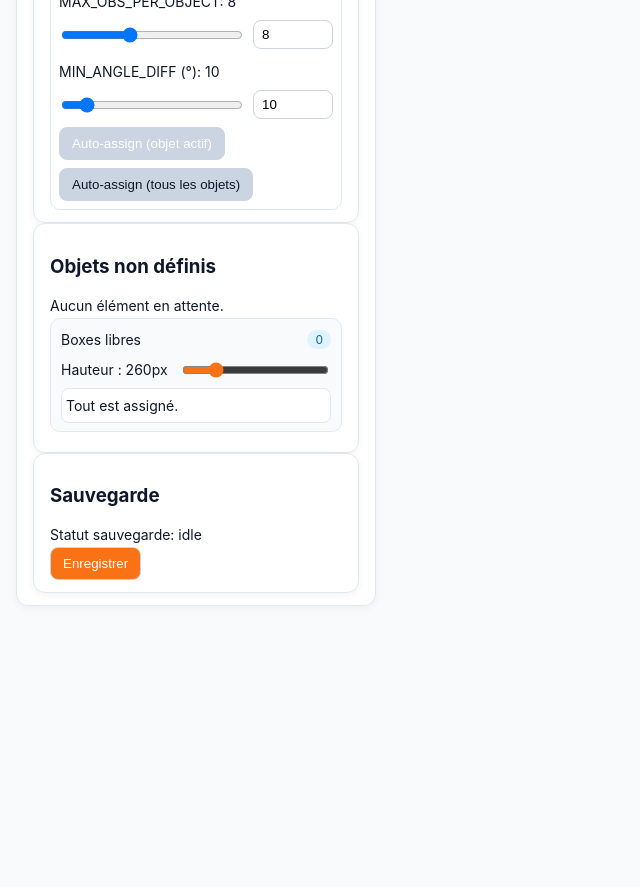
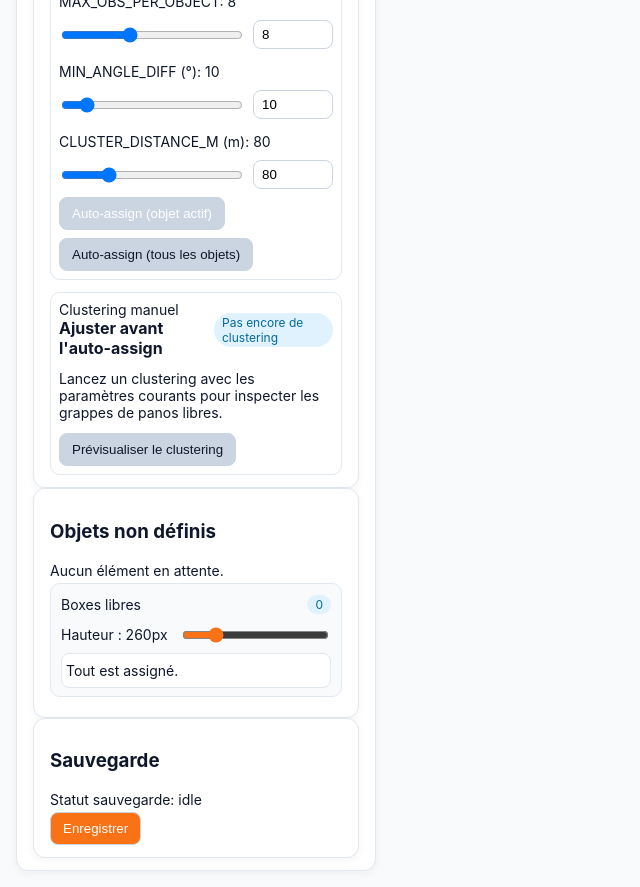
Before and after one commit to tokojimo/PanoObjectLocator, a React (Vite) app: page / in a window 1280 px wide. Shown: the part 860-1747 px from the top of the page, without its empty margins (0-640 px from the left). Before the commit the page ends 1482 px from the top, so only its background shows below. Built offline with nearby package versions, Linux system fonts and the light colour scheme.

Commit message:
Add manual clustering preview controls

```diff
--- a/src/components/ObjectPanel.tsx
+++ b/src/components/ObjectPanel.tsx
@@ -1,11 +1,13 @@
 import { useMemo, useState } from 'react';
-import { AutoAssignConfig, autoAssignObjectsProgressive } from '../state/autoAssign';
+import { AutoAssignConfig, autoAssignObjectsProgressive, previewPanoClusters } from '../state/autoAssign';
 import { selectObservationAssignments } from '../state/selectors';
 import { useStore } from '../state/store';
 
 export default function ObjectPanel() {
   const { state, dispatch } = useStore();
   const [error, setError] = useState<string | undefined>();
+  const [clusterError, setClusterError] = useState<string | undefined>();
+  const [isPreviewing, setIsPreviewing] = useState(false);
   const objects = useMemo(() => Object.values(state.objectsById), [state.objectsById]);
   const assignments = useMemo(() => selectObservationAssignments(state), [state.observationsByObjectId]);
   const unassignedCount = useMemo(
@@ -46,6 +48,37 @@ export default function ObjectPanel() {
       setError(message);
     } finally {
       dispatch({ type: 'setAutoAssignProgress', payload: null });
+    }
+  };
+
+  const runClusterPreview = async () => {
+    setClusterError(undefined);
+    setIsPreviewing(true);
+    try {
+      const clusters = await Promise.resolve(
+        previewPanoClusters(
+          {
+            panosById: state.panosById,
+            detectionsById: state.detectionsById,
+            observationsByObjectId: state.observationsByObjectId,
+          },
+          state.ui.autoAssign
+        )
+      );
+
+      dispatch({
+        type: 'setClusterPreview',
+        payload: {
+          clusters,
+          params: { clusterDistanceM: state.ui.autoAssign.clusterDistanceM },
+        },
+      });
+    } catch (err) {
+      console.error('Cluster preview failed', err);
+      const message = err instanceof Error ? err.message : 'Erreur inconnue lors du clustering.';
+      setClusterError(message);
+    } finally {
+      setIsPreviewing(false);
     }
   };
 
@@ -200,6 +233,29 @@ export default function ObjectPanel() {
               />
             </div>
           </label>
+          <label className="field">
+            <div className="status">
+              CLUSTER_DISTANCE_M (m): {state.ui.autoAssign.clusterDistanceM}
+            </div>
+            <div className="field-controls">
+              <input
+                type="range"
+                min={10}
+                max={300}
+                step={5}
+                value={state.ui.autoAssign.clusterDistanceM}
+                onChange={(e) => handleConfigChange('clusterDistanceM', Number(e.target.value))}
+              />
+              <input
+                type="number"
+                min={0}
+                max={500}
+                step={5}
+                value={state.ui.autoAssign.clusterDistanceM}
+                onChange={(e) => handleConfigChange('clusterDistanceM', Number(e.target.value))}
+              />
+            </div>
+          </label>
         </div>
         <div className="button-row" style={{ marginTop: 8 }}>
           <button
@@ -227,6 +283,67 @@ export default function ObjectPanel() {
           </div>
         )}
       </div>
+      <div className="card" style={{ marginTop: 12 }}>
+        <div className="card-header">
+          <div>
+            <div className="status" style={{ margin: 0 }}>
+              Clustering manuel
+            </div>
+            <strong>Ajuster avant l'auto-assign</strong>
+          </div>
+          <span className="badge">
+            {state.ui.clusterPreview
+              ? `${state.ui.clusterPreview.clusters.length} clusters`
+              : 'Pas encore de clustering'}
+          </span>
+        </div>
+        <div className="status" style={{ marginBottom: 8 }}>
+          Lancez un clustering avec les paramètres courants pour inspecter les grappes de panos libres.
+        </div>
+        {clusterError && (
+          <div className="status" style={{ color: '#e11d48', marginBottom: 8 }}>
+            {clusterError}
+          </div>
+        )}
+        <div className="button-row" style={{ marginTop: 4 }}>
+          <button
+            type="button"
+            className="secondary"
+            onClick={runClusterPreview}
+            disabled={!hasDetections || isRunning || isPreviewing}
+          >
+            {isPreviewing ? 'Calcul…' : 'Prévisualiser le clustering'}
+          </button>
+          {state.ui.clusterPreview && (
+            <div className="status" style={{ margin: 0 }}>
+              Distance ≤ {state.ui.clusterPreview.params.clusterDistanceM} m — dernière mise à jour :{' '}
+              {new Date(state.ui.clusterPreview.updatedAt).toLocaleTimeString()}
+            </div>
+          )}
+        </div>
+        {state.ui.clusterPreview && (
+          <div className="cluster-grid">
+            {state.ui.clusterPreview.clusters.slice(0, 20).map((cluster, idx) => (
+              <div key={`${cluster.panoIds.join('-')}-${idx}`} className="cluster-card">
+                <div className="status" style={{ margin: 0 }}>
+                  Cluster #{idx + 1} — score {cluster.score}
+                </div>
+                <div className="status" style={{ margin: 0 }}>
+                  Panos: {cluster.panoIds.length}
+                </div>
+                <div className="status" style={{ margin: 0 }}>
+                  Boxes libres: {cluster.detectionIds.length}
+                </div>
+              </div>
+            ))}
+            {state.ui.clusterPreview.clusters.length > 20 && (
+              <div className="status" style={{ marginTop: 4 }}>
+                ({state.ui.clusterPreview.clusters.length - 20} clusters supplémentaires masqués)
+              </div>
+            )}
+          </div>
+        )}
+      </div>
     </div>
   );
 }
--- a/src/index.css
+++ b/src/index.css
@@ -234,6 +234,20 @@ input[type='file'] {
   border-radius: 8px;
 }
 
+.cluster-grid {
+  display: grid;
+  grid-template-columns: repeat(auto-fill, minmax(180px, 1fr));
+  gap: 8px;
+  margin-top: 10px;
+}
+
+.cluster-card {
+  border: 1px solid #e2e8f0;
+  border-radius: 8px;
+  padding: 8px;
+  background: #f8fafc;
+}
+
 .list {
   display: grid;
   gap: 6px;
--- a/src/state/autoAssign.ts
+++ b/src/state/autoAssign.ts
@@ -1,6 +1,6 @@
-import { createAutoAssignContext, seedGrowAssign } from './seedGrow';
-import type { AutoAssignState, AutoAssignConfig } from './seedGrow';
-export type { AutoAssignConfig } from './seedGrow';
+import { clusterPanos, createAutoAssignContext, seedGrowAssign } from './seedGrow';
+import type { AutoAssignState, AutoAssignConfig, PanoCluster } from './seedGrow';
+export type { AutoAssignConfig, PanoCluster } from './seedGrow';
 import type { Observation } from '../types';
 
 export type AutoAssignProgressHandler = (progress: {
@@ -30,6 +30,24 @@ export function autoAssignObjects(state: AutoAssignState, objectIds: string[], c
   return observationsByObjectId;
 }
 
+export function previewPanoClusters(state: AutoAssignState, config: AutoAssignConfig): PanoCluster[] {
+  const observationsByObjectId: Record<string, Observation[]> = { ...state.observationsByObjectId };
+  const assigned = new Set<string>();
+  const context = createAutoAssignContext(state);
+
+  Object.values(observationsByObjectId).forEach((list) => {
+    list?.forEach((obs) => assigned.add(obs.detection_id));
+  });
+
+  return clusterPanos(
+    state,
+    assigned,
+    context.detectionsByPano,
+    context.panoBuckets,
+    config.clusterDistanceM
+  );
+}
+
 export async function autoAssignObjectsProgressive(
   state: AutoAssignState,
   objectIds: string[],
--- a/src/state/seedGrow.ts
+++ b/src/state/seedGrow.ts
@@ -9,6 +9,7 @@ export type AutoAssignConfig = {
   maxShiftM: number;
   minAngleDiff: number;
   maxObsPerObject: number;
+  clusterDistanceM: number;
 };
 
 export type AutoAssignState = {
@@ -17,7 +18,7 @@ export type AutoAssignState = {
   observationsByObjectId: Record<string, Observation[]>;
 };
 
-type PanoCluster = {
+export type PanoCluster = {
   panoIds: string[];
   detectionIds: string[];
   score: number;
@@ -47,7 +48,7 @@ type AutoAssignContext = {
 };
 
 const EARTH_RADIUS_M = 6371000;
-const CLUSTER_DISTANCE_M = 80;
+const DEFAULT_CLUSTER_DISTANCE_M = 80;
 const BUCKET_SIZE_DEG = 0.001;
 
 export function angleDiffDeg(a: number, b: number) {
@@ -193,11 +194,12 @@ export function createAutoAssignContext(state: AutoAssignState): AutoAssignConte
   };
 }
 
-function clusterPanos(
+export function clusterPanos(
   state: AutoAssignState,
   assigned: Set<string>,
   detectionsByPano: DetectionBuckets,
-  panoBuckets: PanoBuckets
+  panoBuckets: PanoBuckets,
+  clusterDistanceM: number
 ): PanoCluster[] {
   const panoIds = Object.keys(detectionsByPano).filter((id) =>
     (detectionsByPano[id] ?? []).some((det) => !assigned.has(det.detection_id))
@@ -233,7 +235,7 @@ function clusterPanos(
           distanceMeters(
             { lat: currentCoords.lat, lng: currentCoords.lng },
             { lat: neighborCoords.lat, lng: neighborCoords.lng }
-          ) <= CLUSTER_DISTANCE_M
+          ) <= clusterDistanceM
         ) {
           queue.push(candidate);
         }
@@ -414,7 +416,13 @@ export function seedGrowAssign(
   context: AutoAssignContext
 ): Observation[] {
   const existing = [...(state.observationsByObjectId[objectId] ?? [])];
-  const clusters = clusterPanos(state, assigned, context.detectionsByPano, context.panoBuckets);
+  const clusters = clusterPanos(
+    state,
+    assigned,
+    context.detectionsByPano,
+    context.panoBuckets,
+    config.clusterDistanceM ?? DEFAULT_CLUSTER_DISTANCE_M
+  );
   const candidateDetections = clusters
     .flatMap((cl) => cl.detectionIds)
     .map((id) => state.detectionsById[id])
--- a/src/state/store.tsx
+++ b/src/state/store.tsx
@@ -19,6 +19,11 @@ export type UIState = {
   highlight?: { pano_id: string; detection_id: string };
   autoAssign: AutoAssignConfig;
   autoAssignProgress?: { mode: 'active' | 'all'; current: number; total: number } | null;
+  clusterPreview?: {
+    clusters: { panoIds: string[]; detectionIds: string[]; score: number }[];
+    updatedAt: string;
+    params: Pick<AutoAssignConfig, 'clusterDistanceM'>;
+  };
 };
 
 export type SaveState = {
@@ -64,7 +69,11 @@ export type AppAction =
   | { type: 'setStatus'; payload?: string }
   | { type: 'setAutoAssignConfig'; payload: Partial<AutoAssignConfig> }
   | { type: 'applyAutoAssign'; payload: { observationsByObjectId: Record<string, Observation[]> } }
-  | { type: 'setAutoAssignProgress'; payload?: { mode: 'active' | 'all'; current: number; total: number } };
+  | { type: 'setAutoAssignProgress'; payload?: { mode: 'active' | 'all'; current: number; total: number } }
+  | {
+      type: 'setClusterPreview';
+      payload?: { clusters: { panoIds: string[]; detectionIds: string[]; score: number }[]; params: Pick<AutoAssignConfig, 'clusterDistanceM'> };
+    };
 
 const initialState: AppState = {
   sources: {},
@@ -74,7 +83,14 @@ const initialState: AppState = {
   objectsById: {},
   ui: {
     openPanos: [],
-    autoAssign: { rmsMax: 2, rmsGood: 1, maxShiftM: 10, maxObsPerObject: 8, minAngleDiff: 10 },
+    autoAssign: {
+      rmsMax: 2,
+      rmsGood: 1,
+      maxShiftM: 10,
+      maxObsPerObject: 8,
+      minAngleDiff: 10,
+      clusterDistanceM: 80,
+    },
     autoAssignProgress: null,
   },
   save: { status: 'idle' },
@@ -121,7 +137,7 @@ function reducer(state: AppState, action: AppAction): AppState {
         detectionsById,
         observationsByObjectId,
         objectsById,
-        ui: { ...state.ui, openPanos: [], highlight: undefined },
+        ui: { ...state.ui, openPanos: [], highlight: undefined, clusterPreview: undefined },
         save: { status: 'idle', lastSavedAt: undefined },
       };
     }
@@ -217,6 +233,20 @@ function reducer(state: AppState, action: AppAction): AppState {
     }
     case 'setAutoAssignProgress':
       return { ...state, ui: { ...state.ui, autoAssignProgress: action.payload } };
+    case 'setClusterPreview':
+      return {
+        ...state,
+        ui: action.payload
+          ? {
+              ...state.ui,
+              clusterPreview: {
+                clusters: action.payload.clusters,
+                params: action.payload.params,
+                updatedAt: nowIso(),
+              },
+            }
+          : { ...state.ui, clusterPreview: undefined },
+      };
     default:
       return state;
   }
```
Also changed, not shown: 1 other file (tests, documents, lock files or other folders).
